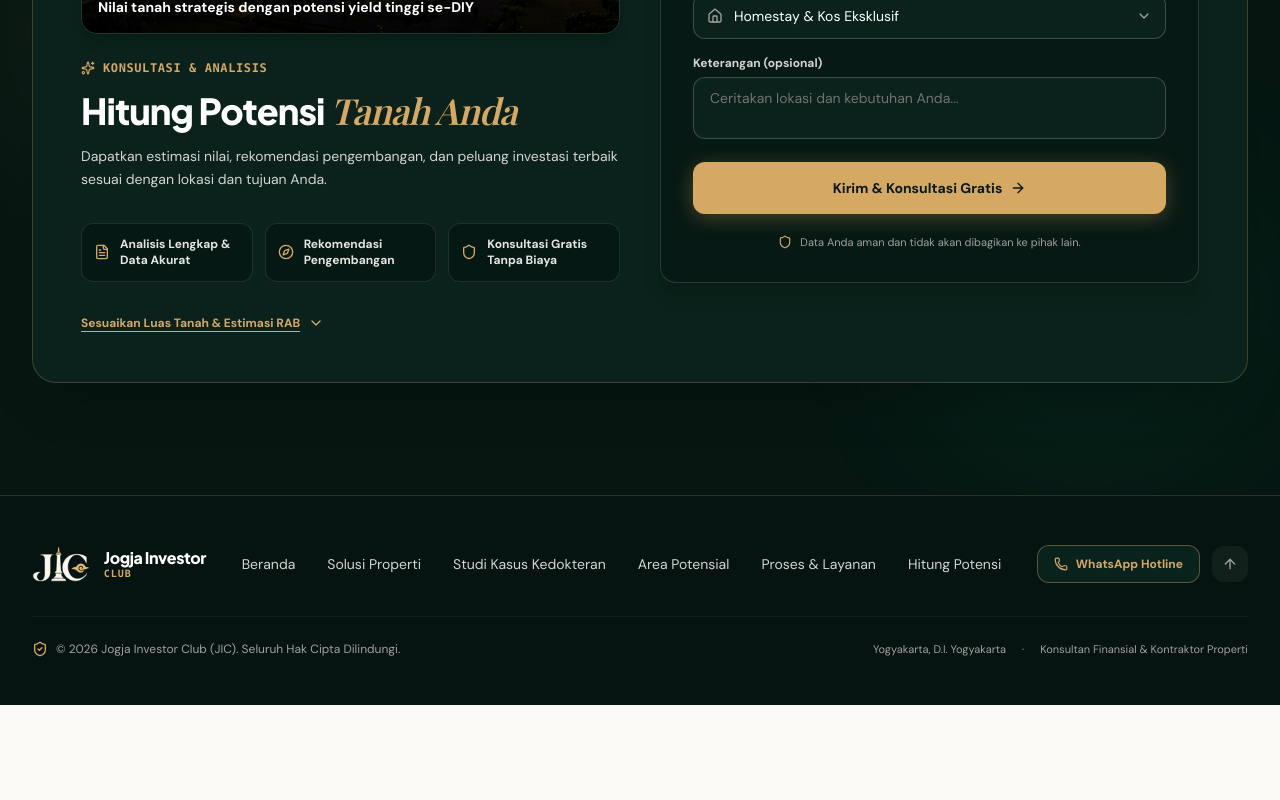
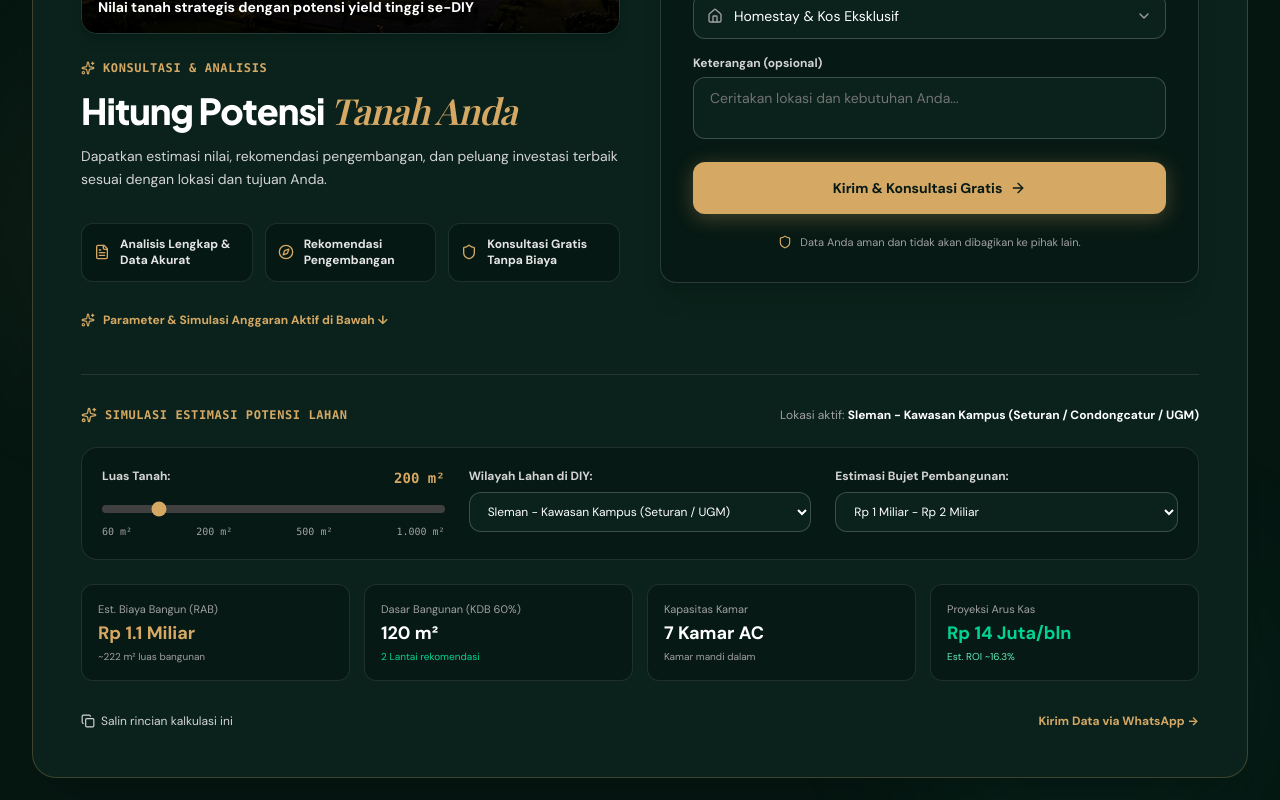
Before and after one commit to kanjengadipati/jogja-investor-club, a Next.js app: page / in a window 1280 px wide. Shown: the part 5934-6734 px from the top of the page. Before the commit the page ends 6639 px from the top, so only its background shows below. Built offline with nearby package versions, Linux system fonts and the light colour scheme.

Commit message:
feat: buat Parameter & Simulasi Anggaran selalu terbuka secara permanen

```diff
--- a/src/components/LeadCalculatorBanner.tsx
+++ b/src/components/LeadCalculatorBanner.tsx
@@ -5,7 +5,7 @@ import { JOGJA_IMAGES } from '../data/jogjaData';
 import { LeadFormData, PropertyType } from '../types/property';
 import { calculateLandPotential, formatShortRupiah } from '../utils/calculator';
 import {
-  User, Phone, Home, ArrowRight, ChevronDown, ChevronUp,
+  User, Phone, Home, ArrowRight, ChevronDown,
   Sparkles, Check, Copy, Shield, FileText, Compass, Send
 } from 'lucide-react';
 
@@ -29,7 +29,6 @@ export const LeadCalculatorBanner: React.FC<LeadCalculatorBannerProps> = ({
   });
 
   const [notes, setNotes] = useState('');
-  const [isDetailedViewOpen, setIsDetailedViewOpen] = useState(false);
   const [copied, setCopied] = useState(false);
 
   React.useEffect(() => {
@@ -149,16 +148,15 @@ export const LeadCalculatorBanner: React.FC<LeadCalculatorBannerProps> = ({
                 </div>
               </div>
 
-              {/* Toggle Simulation Drawer */}
+              {/* Parameter & Simulation Anchor Indicator */}
               <div className="pt-1">
-                <button
-                  type="button"
-                  onClick={() => setIsDetailedViewOpen(!isDetailedViewOpen)}
-                  className="inline-flex items-center gap-2 text-xs font-semibold text-[#d5a864] hover:text-white underline underline-offset-4 cursor-pointer transition-colors"
+                <a
+                  href="#simulasi-potensi"
+                  className="inline-flex items-center gap-2 text-xs font-semibold text-[#d5a864] hover:text-white transition-colors cursor-pointer"
                 >
-                  <span>{isDetailedViewOpen ? 'Tutup Parameter & Simulasi Anggaran' : 'Sesuaikan Luas Tanah & Estimasi RAB'}</span>
-                  {isDetailedViewOpen ? <ChevronUp className="w-4 h-4" /> : <ChevronDown className="w-4 h-4" />}
-                </button>
+                  <Sparkles className="w-3.5 h-3.5 text-[#d5a864]" />
+                  <span>Parameter &amp; Simulasi Anggaran Aktif di Bawah &darr;</span>
+                </a>
               </div>
 
             </div>
@@ -280,9 +278,8 @@ export const LeadCalculatorBanner: React.FC<LeadCalculatorBannerProps> = ({
 
           </div>
 
-          {/* Interactive Detailed Simulation Drawer (Expandable) */}
-          {isDetailedViewOpen && (
-            <div className="mt-10 pt-8 border-t border-white/10 space-y-6">
+          {/* Interactive Detailed Simulation (Always Open) */}
+          <div id="simulasi-potensi" className="mt-10 pt-8 border-t border-white/10 space-y-6 scroll-mt-24">
               <div className="flex flex-col sm:flex-row sm:items-center justify-between gap-4">
                 <div className="flex items-center gap-2 text-xs font-mono font-bold uppercase tracking-wider text-[#d5a864]">
                   <Sparkles className="w-4 h-4" />
@@ -424,7 +421,6 @@ export const LeadCalculatorBanner: React.FC<LeadCalculatorBannerProps> = ({
                 </button>
               </div>
             </div>
-          )}
 
         </div>
 
```
